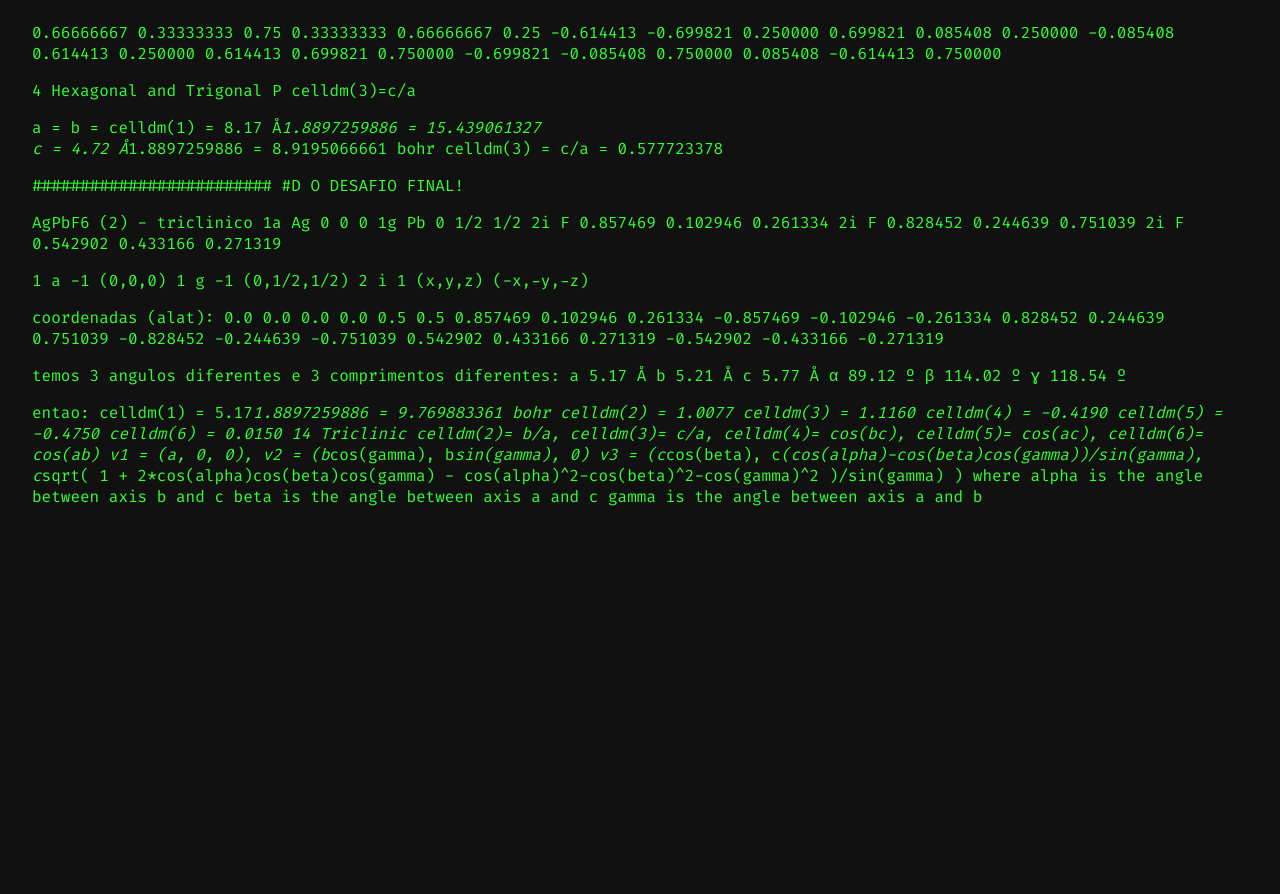
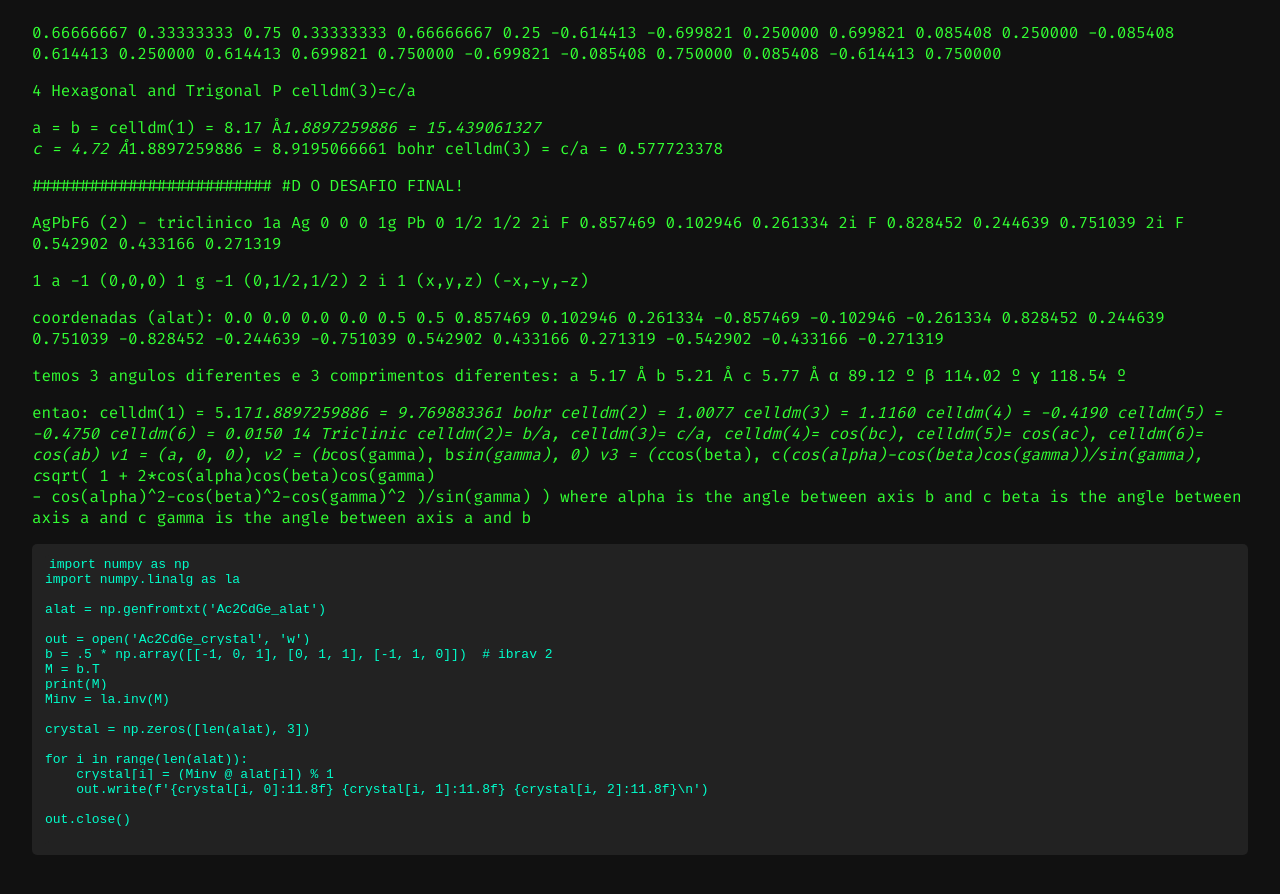
Before and after one commit to cauaschuch/ComputEEL-Tutoriais, a Jekyll site: the page built from tutoriais/tutorial1.md, in a window 1280 px wide and 900 px high, scrolled down 1534 px. Shown: the top 894 px of the window. Built offline with Jekyll 4.4.1, drawn with Linux system fonts in a browser that asks for light colours; before the commit the page ends 2089 px from its top, so only the background shows below that.

Commit message:
Update tutorial1.md

````diff
--- a/tutoriais/tutorial1.md
+++ b/tutoriais/tutorial1.md
@@ -169,3 +169,24 @@ celldm(6) = 0.0150
       where alpha is the angle between axis b and c
              beta is the angle between axis a and c
             gamma is the angle between axis a and b
+```python
+import numpy as np
+import numpy.linalg as la
+
+alat = np.genfromtxt('Ac2CdGe_alat')
+
+out = open('Ac2CdGe_crystal', 'w')
+b = .5 * np.array([[-1, 0, 1], [0, 1, 1], [-1, 1, 0]])  # ibrav 2
+M = b.T
+print(M)
+Minv = la.inv(M)
+
+crystal = np.zeros([len(alat), 3])
+
+for i in range(len(alat)):
+    crystal[i] = (Minv @ alat[i]) % 1
+    out.write(f'{crystal[i, 0]:11.8f} {crystal[i, 1]:11.8f} {crystal[i, 2]:11.8f}\n')
+
+out.close()
+
+```
````
